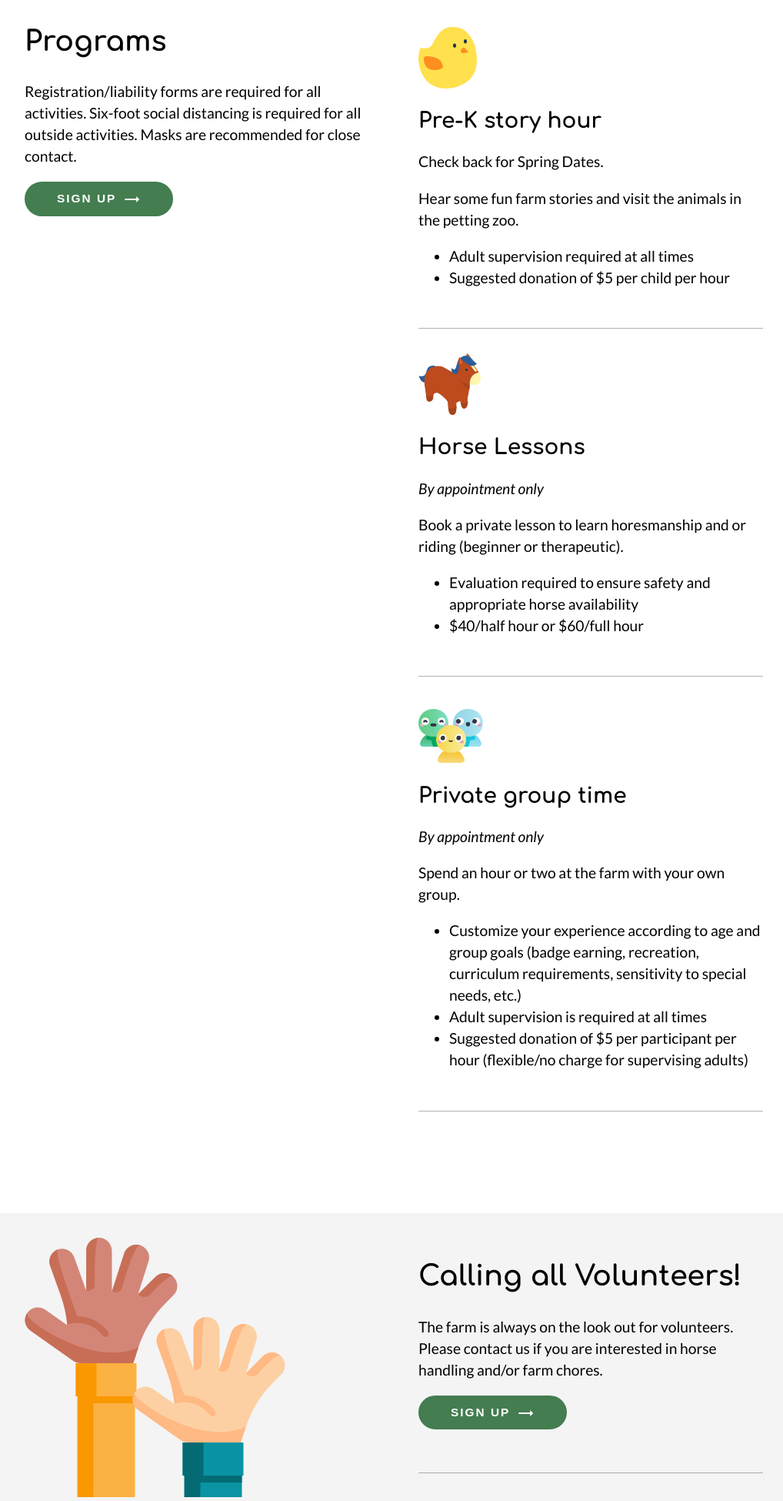
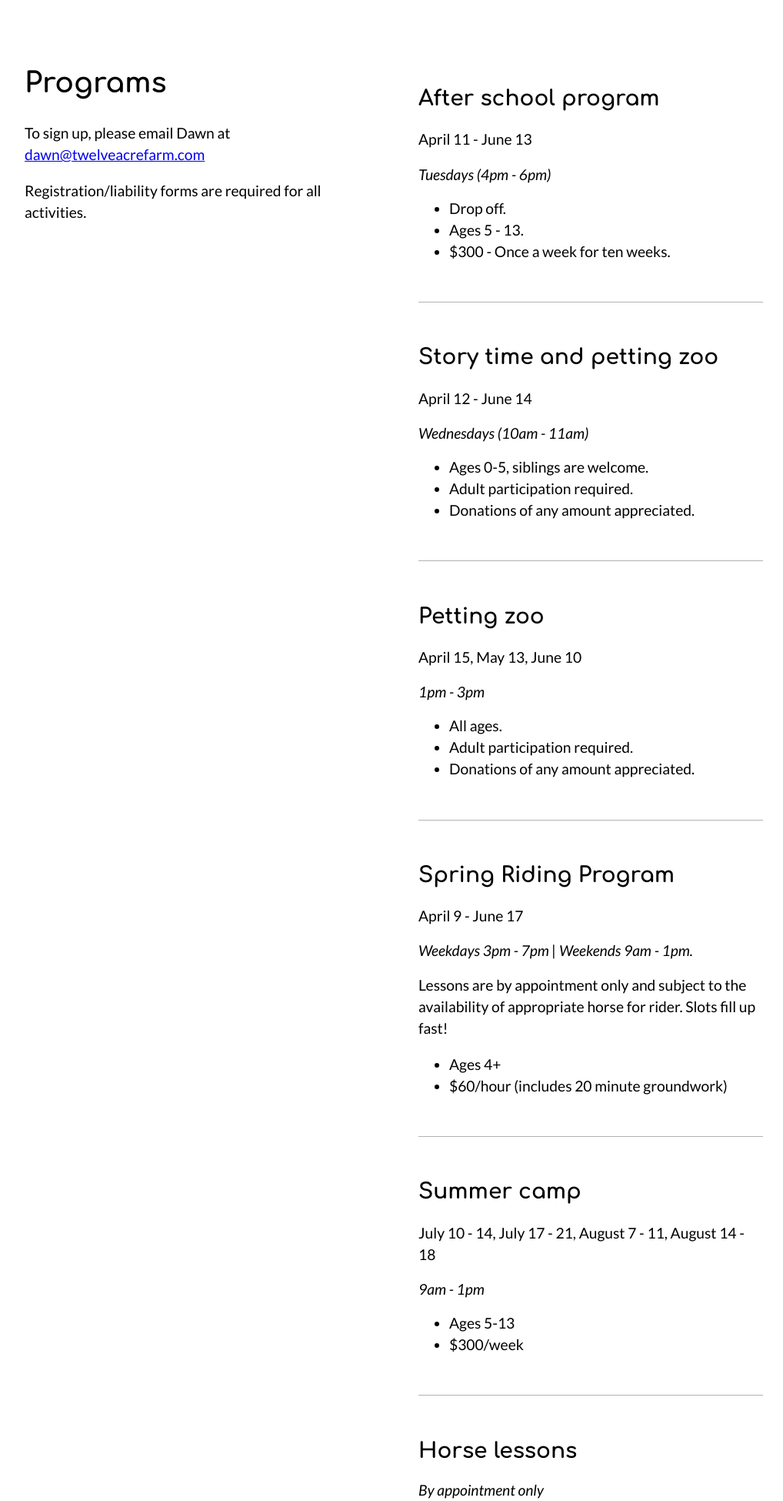
Before and after one commit to an-ik/Twelve-Acre-Farm, a website: page views/index.html in a window 1280 px wide. Shown: the part 720-2670 px from the top of the page at 77% size, without its empty margins (128-1146 px from the left). Drawn offline with Linux system fonts and the light colour scheme; a web font is replaced by a local one.

Commit message:
Spring dates

```diff
--- a/views/index.html
+++ b/views/index.html
@@ -46,17 +46,17 @@
                      <li><a class="active-nav-item" href="#home"><img src="/images/icon-nav-home.svg"></a></li>
                      <li><a href="#programs">Programs</a></li>
                      <li><a href="#volunteers">Volunteer</a></li>
-                     <li><a href="#photogallery">Photo Gallery</a></li>
-                     <li><a href="#contactus">Contact Us</a></li>
+                     <li><a href="#photogallery">Photo gallery</a></li>
+                     <li><a href="#contactus">Contact us</a></li>
                      <li>
                             <a id="diff" href="https://www.paypal.com/paypalme/twelveacrefarm" target="_blank">
-                                   <button class="btn btn-secondary">Pay/Donate<span
+                                   <button class="btn btn-secondary">Pay or donate<span
                                                  class="material-icons">trending_flat</span></button>
                             </a>
                      </li>
               </ul>
        </nav>
-       <!--<div class="alert">Fall program dates are posted! <a href="#programs">Check 'em out</a> and sign up now!</div>-->
+       <div class="alert">Spring 2023 program dates are posted! <a href="#programs">Check 'em out</a> and sign up now!</div>
        <main>
               <section id="home">
                      <div class="jumbotron">
@@ -80,30 +80,67 @@
                      <div id="programs" class="program-container">
                             <div class="program-info-container">
                                    <h1>Programs</h1>
-                                   <!--<p class="body-1">Twelve Acre Farms is offering a variety of programs in the Fall of 2022.</p>-->
-                                   <p class="body-1">Registration/liability forms are required for all activities.
-                                          Six-foot social distancing is required for all outside activities. Masks are
-                                          recommended for close contact.</p>
-                                   <a href="#contactus"><button class="btn btn-primary">Sign Up<span
-                                                        class="material-icons">trending_flat</span></button></a>
+                                   <p class="body-1">To sign up, please email Dawn at <a href="mailto:dawn@twelveacrefarm.com" class="body-1 mt-0" style="text-decoration: underline;">dawn@twelveacrefarm.com</a></p>
+                                   <p class="body-1">Registration/liability forms are required for all activities.</p>
                             </div>
                             <div class="program-list-container">
                                    <div class="program-details-container">
-                                          <img src="/images/icon-program-story-time.svg">
-                                          <h2>Pre-K story hour</h2>
-                                          <p class="body-1">Check back for Spring Dates.</p>
-                                          <!--<p class="body-1">September 14th - November 16th</p>
-                                          <p class="caption">Wednesdays (10am - 11am)</p>-->
-                                          <p class="body-1">Hear some fun farm stories and visit the animals in the
-                                                 petting zoo.</p>
+                                          <!--<img src="/images/icon-program-story-time.svg">-->
+                                          <h2>After school program</h2>
+                                          <p class="body-1">April 11 - June 13</p>
+                                          <p class="caption">Tuesdays (4pm - 6pm)</p>
                                           <ul class="body-1">
-                                                 <li>Adult supervision required at all times</li>
-                                                 <li>Suggested donation of $5 per child per hour</li>
+                                                 <li>Drop off.</li>
+                                                 <li>Ages 5 - 13.</li>
+                                                 <li>$300 - Once a week for ten weeks.</li>
                                           </ul>
                                    </div>
                                    <div class="program-details-container">
-                                          <img src="/images/icon-program-lessons.svg">
-                                          <h2>Horse Lessons</h2>
+                                          <!--<img src="/images/icon-program-story-time.svg">-->
+                                          <h2>Story time and petting zoo</h2>
+                                          <p class="body-1">April 12 - June 14</p>
+                                          <p class="caption">Wednesdays (10am - 11am)</p>
+                                          <ul class="body-1">
+                                                 <li>Ages 0-5, siblings are welcome.</li>
+                                                 <li>Adult participation required.</li>
+                                                 <li>Donations of any amount appreciated.</li>
+                                          </ul>
+                                   </div>
+                                   <div class="program-details-container">
+                                          <!--<img src="/images/icon-program-lessons.svg">-->
+                                          <h2>Petting zoo</h2>
+                                          <p class="body-1">April 15, May 13, June 10</p>
+                                          <p class="caption">1pm - 3pm</p>
+                                          <ul class="body-1">
+                                                 <li>All ages.</li>
+                                                 <li>Adult participation required.</li>
+                                                 <li>Donations of any amount appreciated.</li>
+                                          </ul>
+                                   </div>
+                                   <div class="program-details-container">
+                                          <!--<img src="/images/icon-program-lessons.svg">-->
+                                          <h2>Spring Riding Program</h2>
+                                          <p class="body-1">April 9 - June 17</p>
+                                          <p class="caption">Weekdays 3pm - 7pm | Weekends 9am - 1pm.</p>
+                                          <p class="body-1">Lessons are by appointment only and subject to the availability of appropriate horse for rider. Slots fill up fast!</p>
+                                          <ul class="body-1">
+                                                 <li>Ages 4+</li>
+                                                 <li>$60/hour (includes 20 minute groundwork)</li>
+                                          </ul>
+                                   </div>
+                                   <div class="program-details-container">
+                                          <!--<img src="/images/icon-program-lessons.svg">-->
+                                          <h2>Summer camp</h2>
+                                          <p class="body-1">July 10 - 14, July 17 - 21, August 7 - 11, August 14 - 18</p>
+                                          <p class="caption">9am - 1pm</p>
+                                          <ul class="body-1">
+                                                 <li>Ages 5-13</li>
+                                                 <li>$300/week</li>
+                                          </ul>
+                                   </div>
+                                   <div class="program-details-container">
+                                          <!--<img src="/images/icon-program-lessons.svg">-->
+                                          <h2>Horse lessons</h2>
                                           <p class="caption">By appointment only</p>
                                           <p class="body-1">Book a private lesson to learn horesmanship and or riding
                                                  (beginner or therapeutic).</p>
@@ -114,7 +151,7 @@
                                           </ul>
                                    </div>
                                    <div class="program-details-container">
-                                          <img src="/images/icon-program-private-group-time.svg">
+                                          <!--<img src="/images/icon-program-private-group-time.svg">-->
                                           <h2>Private group time</h2>
                                           <p class="caption">By appointment only</p>
                                           <p class="body-1">Spend an hour or two at the farm with your own group.</p>
@@ -137,14 +174,14 @@
                             </div>
                             <div class="volunteer-details-container">
                                    <div class="volunteer-intro">
-                                          <h1>Calling all Volunteers!</h1>
+                                          <h1>Calling all volunteers!</h1>
                                           <p class="body-1">The farm is always on the look out for volunteers. Please
                                                  contact us if you are interested in horse handling and/or farm chores.
                                           </p>
-                                          <a href="#contactus"><button class="btn btn-primary">Sign Up<span
+                                          <a href="#contactus"><button class="btn btn-primary">Sign up<span
                                                                class="material-icons">trending_flat</span></button></a>
                                    </div>
-                                   <h2>Horse Handling</h2>
+                                   <h2>Horse handling</h2>
                                    <p class="body-1">Help train rescued horses for new jobs interacting with humans. No
                                           experience required.</p>
                                    <ul class="body-1">
@@ -154,7 +191,7 @@
                                           <li>You will be trained to care for animals and to track, lead, and sidewalk
                                                  during lessons</li>
                                    </ul>
-                                   <h2>Farm Chores</h2>
+                                   <h2>Farm chores</h2>
                                    <p class="body-1">Help with chores around the farm and gain the benefits from caring
                                           for the animals.</p>
                                    <ul class="body-1">
@@ -170,7 +207,7 @@
               </section>
               <section>
                      <div id="photogallery" class="gallery">
-                            <h1>Photo Gallery</h1>
+                            <h1>Photo gallery</h1>
                             <ul>
                                    <li><a href="javascript:void(0)"><img src="/images/horse.jpg"
                                                         alt="Photo of a horse"></a></li>
@@ -205,7 +242,7 @@
               <section>
                      <div id="contactus" class="contact-container">
                             <div class="contact-details-container">
-                                   <h1>Contact Us</h1>
+                                   <h1>Contact us</h1>
                                    <div class="email">
                                           <div>
                                                  <a href="mailto:dawn@twelveacrefarm.com" class="body-1 mt-0">dawn@twelveacrefarm.com</a>
@@ -230,7 +267,7 @@
               <a href="https://www.facebook.com/Twelve-Acre-Farm-135303483744969/" target="_blank">
                      <img src="/images/icon-facebook.svg">
               </a>
-              <p class="body-2">©2021 Twelve Acre Farm Lambertville, NJ. All rights reserved</p>
+              <p class="body-2">©2023 Twelve Acre Farm Lambertville, NJ. All rights reserved</p>
        </footer>
 </body>
 <script src="/js/view-master.js"></script>
--- a/views/stylesheets/main.css
+++ b/views/stylesheets/main.css
@@ -120,22 +120,23 @@ h3 {
     font-weight: 400;
     font-size: 1.375rem;
     font-style: italic;
-    line-height: 2rem;
 }
 
 .btn {
-    font-weight: 700;
+    font-weight: 600;
     font-size: 1.1rem;
     line-height: 2.75rem;
     max-height: 47px;
     padding-left: 40px;
     padding-right: 40px;
-    text-transform: uppercase;
-    letter-spacing: 2px;
     border-radius: 27px;
     border: 0px;
     cursor: pointer;
     transition: all .2s ease-in-out;
+}
+
+.bold {
+    font-weight: 700;
 }
 
 /* Buttons */
```
